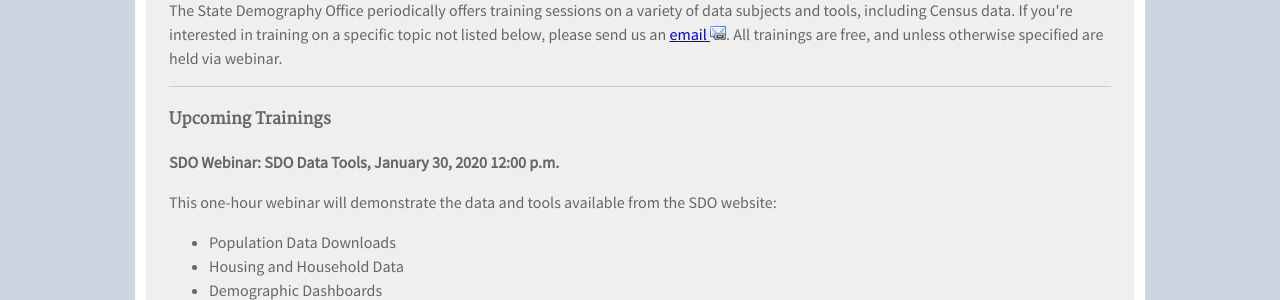
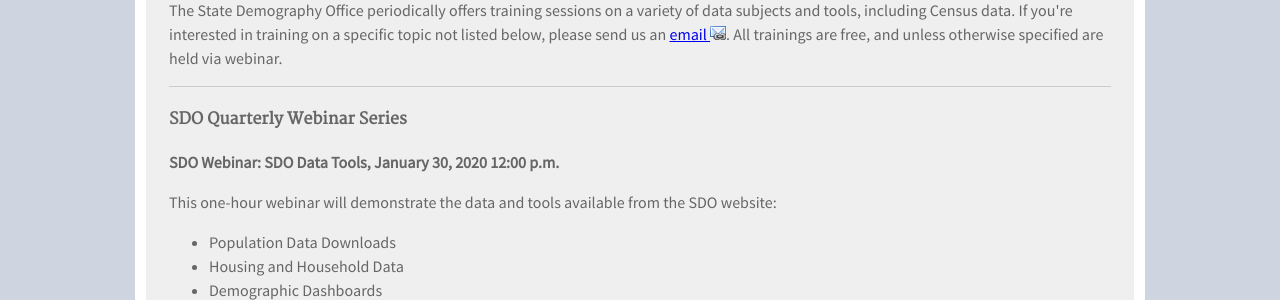
Before and after one commit to TBleess/Website_New, a Jekyll site: the page built from pages/9_Not_in_Menu/training.md, in a window 1280 px wide. Shown: the part 424-724 px from the top of the page. Built offline with Jekyll 4.4.1, drawn with Linux system fonts in a browser that asks for light colours.

Commit message:
Update training.md

```diff
--- a/pages/9_Not_in_Menu/training.md
+++ b/pages/9_Not_in_Menu/training.md
@@ -15,7 +15,7 @@ The State Demography Office periodically offers training sessions on a variety o
 
 - - -
 
-#### Upcoming Trainings
+#### SDO Quarterly Webinar Series
 
 **SDO Webinar: SDO Data Tools, January 30, 2020 12:00 p.m.**
 
```
